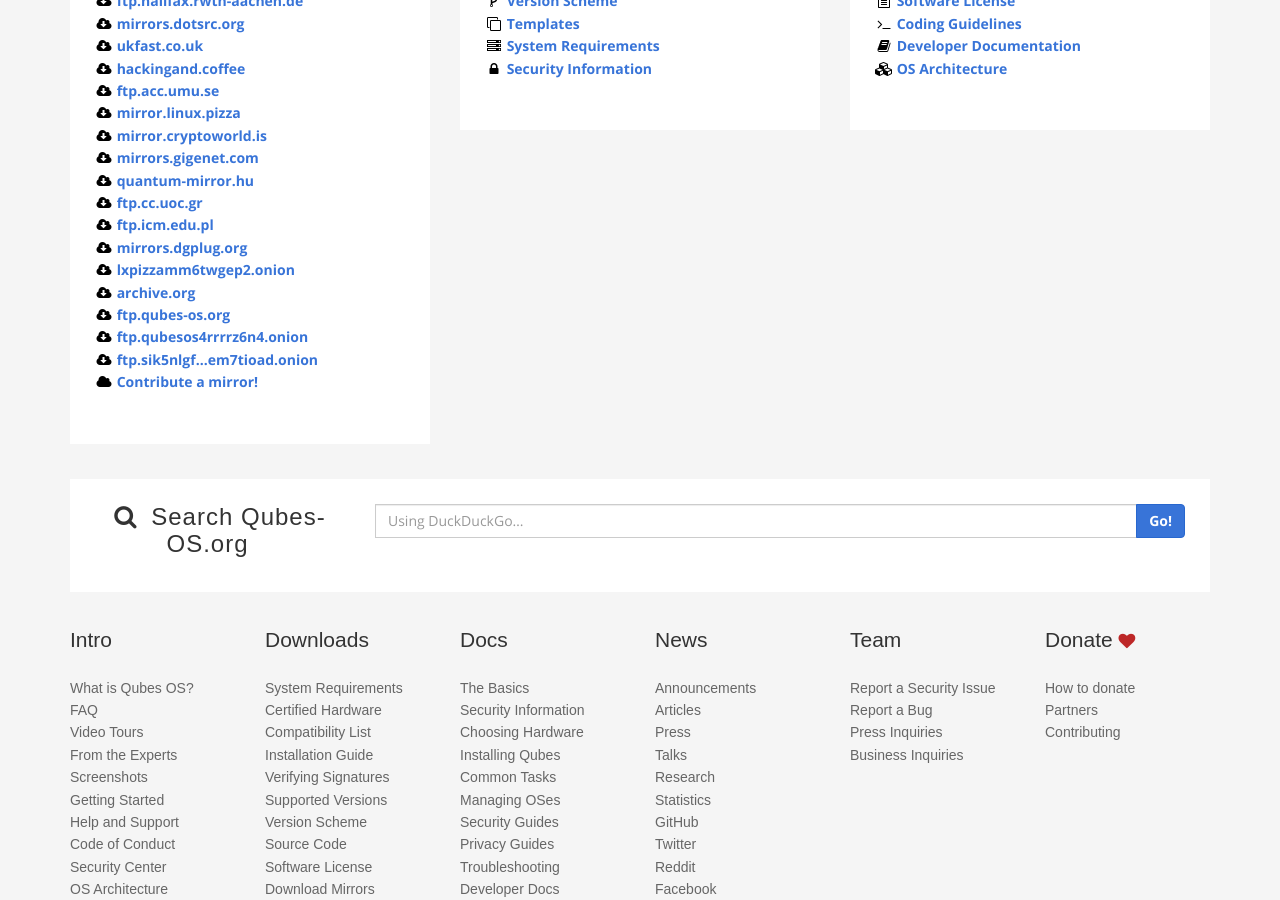
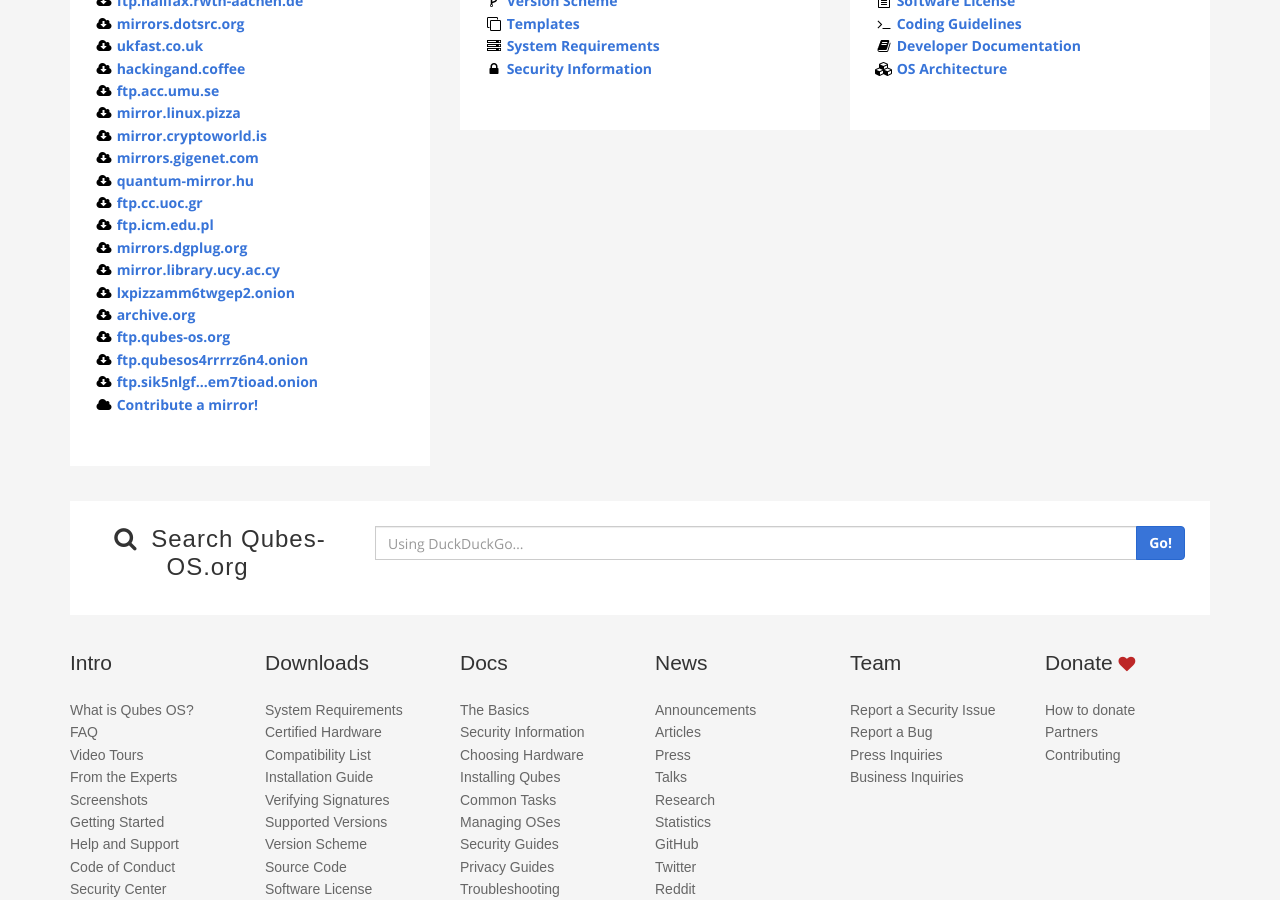
Before and after one commit to QubesOS/qubesos.github.io, a Jekyll site: the page built from pages/downloads.md, in a window 1280 px wide and 900 px high, scrolled down 3512 px. Built offline with Jekyll 4.4.1, drawn with Linux system fonts in a browser that asks for light colours; some web fonts are replaced.

Commit message:
Add mirror.library.ucy.ac.cy to mirrors list

```diff
--- a/pages/downloads.md
+++ b/pages/downloads.md
@@ -174,6 +174,7 @@ redirect_from:
         <li><a href="https://ftp.cc.uoc.gr/mirrors/linux/qubes/"><i class="fa fa-cloud-download fa-fw black-icon"></i> ftp.cc.uoc.gr</a></li>
         <li><a href="http://ftp.icm.edu.pl/pub/os/qubes/"><i class="fa fa-cloud-download fa-fw black-icon"></i> ftp.icm.edu.pl</a></li>
         <li><a href="https://mirrors.dgplug.org/qubes/"><i class="fa fa-cloud-download fa-fw black-icon"></i> mirrors.dgplug.org</a></li>
+        <li><a href="https://mirror.library.ucy.ac.cy/linux/qubes/"><i class="fa fa-cloud-download fa-fw black-icon"></i> mirror.library.ucy.ac.cy</a></li>
         <li><a href="http://lxpizzamm6twgep2.onion/"><i class="fa fa-cloud-download fa-fw black-icon"></i> lxpizzamm6twgep2.onion</a></li>
         <li><a href="https://archive.org/download/QubesOS"><i class="fa fa-cloud-download fa-fw black-icon"></i> archive.org</a></li>
         <li><a href="https://ftp.qubes-os.org/iso/"><i class="fa fa-cloud-download fa-fw black-icon"></i> ftp.qubes-os.org</a></li>
```
